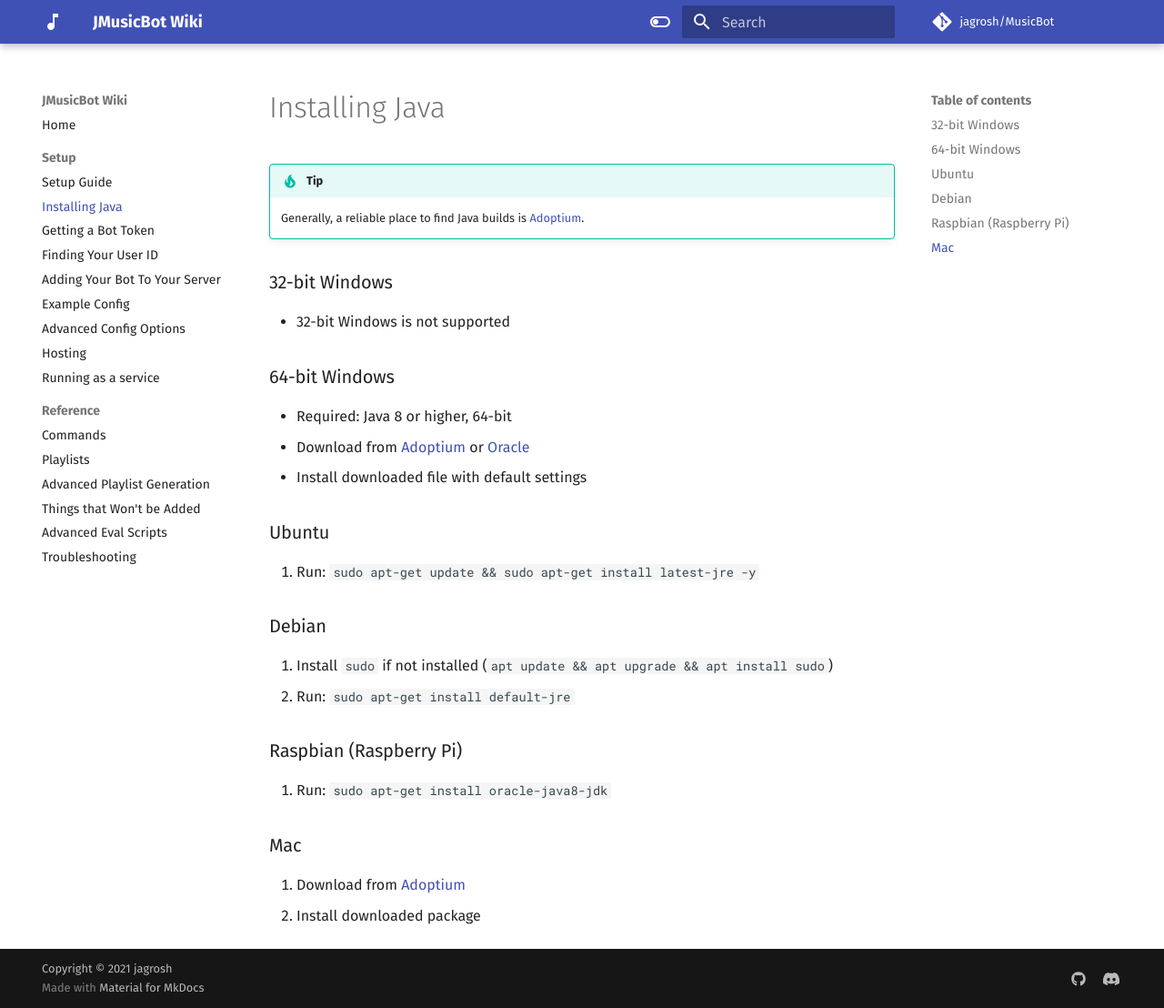
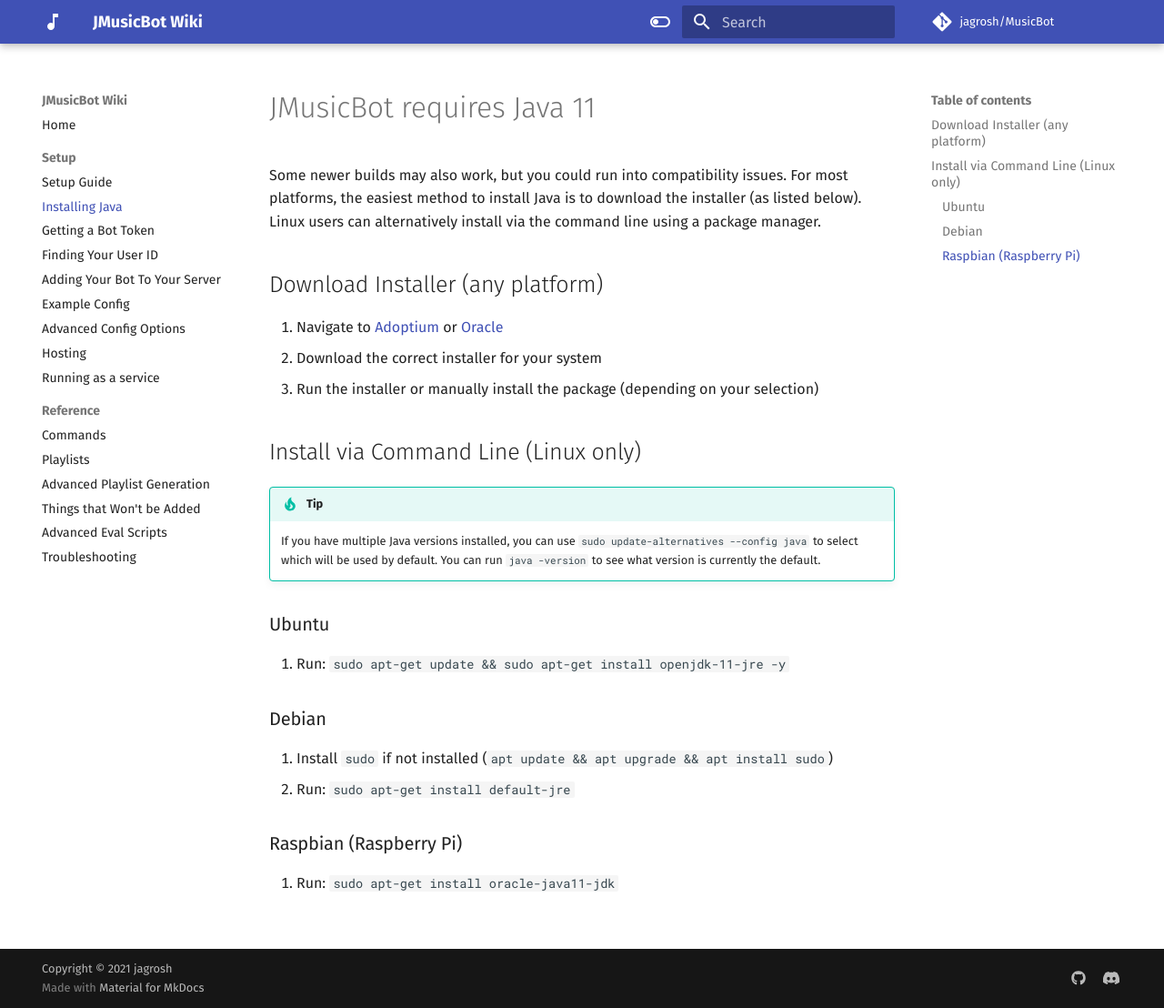
Before and after one commit to jagrosh/MusicBot, an MkDocs documentation site: the page built from docs/installing-java.md, in a window 1280 px wide and 1108 px high. Shown: the whole window at 91% size. Built offline with MkDocs 1.6.1 and Material for MkDocs 9.7.7, drawn with Linux system fonts in a browser that asks for light colours; comment, search, counter and statistics services are not loaded.

Commit message:
update setup guide and references to java 11

```diff
--- a/docs/installing-java.md
+++ b/docs/installing-java.md
@@ -3,22 +3,21 @@
 description: "Install Java on your system"
 ---
 
+# JMusicBot requires Java 11
+Some newer builds may also work, but you could run into compatibility issues. For most platforms, the easiest method to install Java is to download the installer (as listed below). Linux users can alternatively install via the command line using a package manager.
+
+## Download Installer (any platform)
+1. Navigate to [Adoptium](https://adoptium.net/temurin/releases/?version=11&package=jre) or [Oracle](https://www.oracle.com/java/technologies/javase/jdk11-archive-downloads.html)
+2. Download the correct installer for your system
+3. Run the installer or manually install the package (depending on your selection)
+
+## Install via Command Line (Linux only)
 !!! tip
-    Generally, a reliable place to find Java builds is [Adoptium](https://adoptium.net/).
-
-### 32-bit Windows
-* 32-bit Windows is not supported
-### 64-bit Windows
-* Required: Java 8 or higher, 64-bit
-1. Download from [Adoptium](https://adoptium.net/) or [Oracle](https://www.oracle.com/technetwork/java/javase/downloads/index.html)
-2. Install downloaded file with default settings
+    If you have multiple Java versions installed, you can use `sudo update-alternatives --config java` to select which will be used by default. You can run `java -version` to see what version is currently the default.
 ### Ubuntu
-1. Run: `sudo apt-get update && sudo apt-get install latest-jre -y`
+1. Run: `sudo apt-get update && sudo apt-get install openjdk-11-jre -y`
 ### Debian
 1. Install `sudo` if not installed (`apt update && apt upgrade && apt install sudo`)
 2. Run: `sudo apt-get install default-jre`
 ### Raspbian (Raspberry Pi)
-1. Run: `sudo apt-get install oracle-java8-jdk`
-### Mac
-1. Download from [Adoptium](https://adoptium.net/)
-2. Install downloaded package
+1. Run: `sudo apt-get install oracle-java11-jdk`
```
Also changed, not shown: docs/setup.md (+15 -9 lines), docs/troubleshooting.md (+4 -5 lines).
